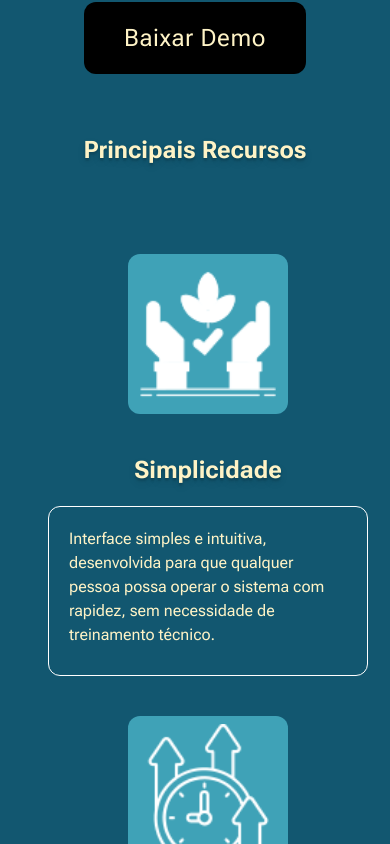
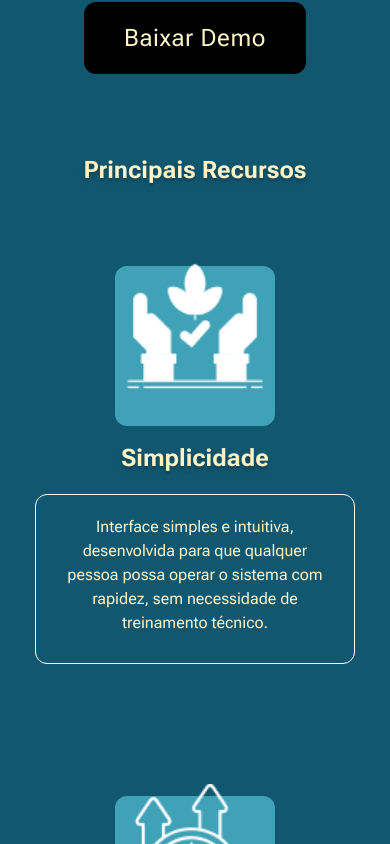
Before and after one commit to CafeNoCodigo/LANDING_PAGE_POINT_OF_SALE_SYSTEM, a React (Vite) app: page / in a window 390 px wide. Shown: the part 2280-3124 px from the top of the page. Built offline with nearby package versions, Linux system fonts and the light colour scheme.

Commit message:
Adjusting the responsivity of resources section

```diff
--- a/src/sections/Resources.jsx
+++ b/src/sections/Resources.jsx
@@ -5,14 +5,17 @@ const Resources = () => {
   const [hoveredIndex, setHoveredIndex] = useState(null);
 
   return (
-    <section id="resources" className="section mt-15">
+    <section id="resources" className="section mt-15 px-5 py-5">
       <div className="">
         <h1 className="h1 text-center md:text-5xl text-2xl">{ data.title.resources }</h1>
-        <div className="md:flex flex-row items-center justify-center mt-20 md:gap-5 p-2">
+        <div className="flex flex-col md:flex-row items-center justify-center mt-10 md:mt-20 gap-5 p-2 px-2 md:px-5 py-5">
           {data.resourcesData.map((resource, index) => (
             <div
               key={index}
               className={`
+                w-full md:w-1/3
+                mb-8 md:mb-0
+                px-5 py-5
                 resource-img
                 cursor-pointer
                 transform transition-all duration-500 ease-in-out
@@ -22,11 +25,11 @@ const Resources = () => {
               onMouseEnter={() => setHoveredIndex(index)}
               onMouseLeave={() => setHoveredIndex(null)}
             >
-              <div className="resource-img-bg">
-                <img className="resource-element" src={resource.img} alt={resource.alt} />
+              <div className="resource-img-bg flex justify-center items-center mb-4">
+                <img className="resource-element max-w-full h-auto" src={resource.img} alt={resource.alt} />
               </div>
-              <h1 className="h1 md:text-3xl text-2xl mb-5">{resource.title}</h1>
-              <p className="resources-p">{resource.text}</p>
+              <h1 className="h1 md:text-3xl text-2xl mb-5 text-center">{resource.title}</h1>
+              <p className="resources-p text-center">{resource.text}</p>
             </div>
           ))}
         </div>
```
